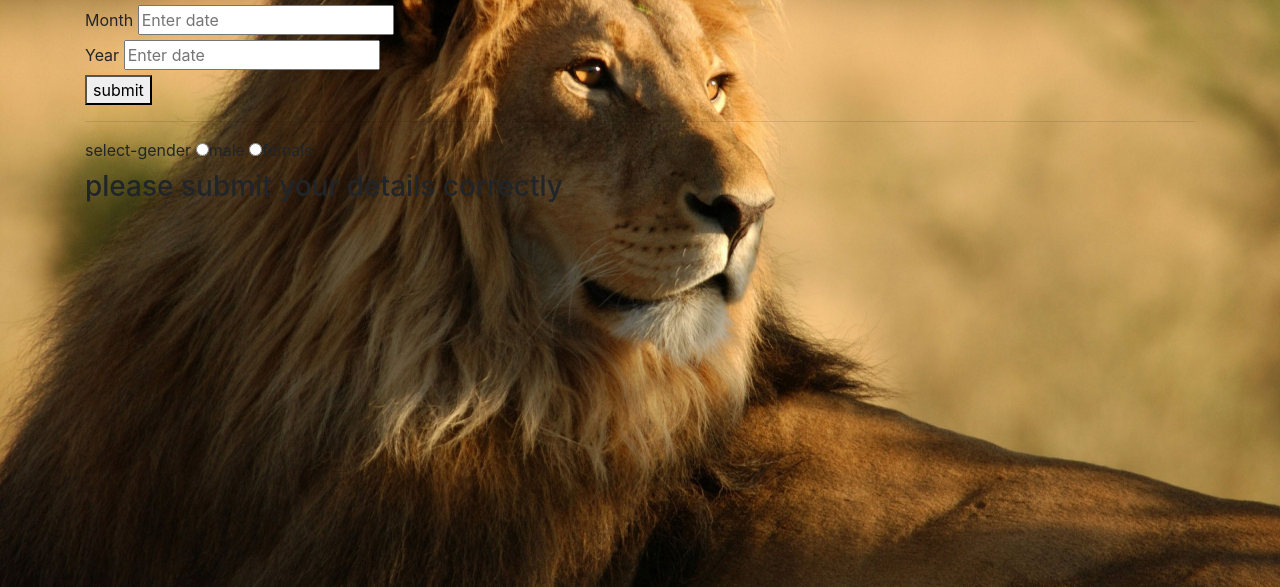
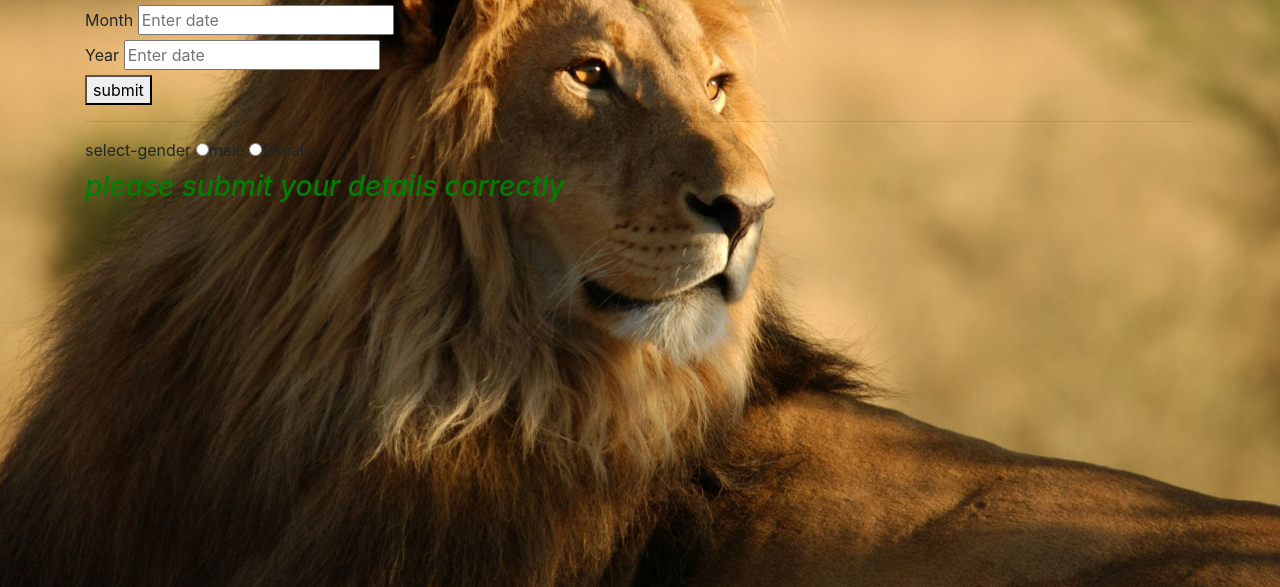
Before and after one commit to don55odhiambo/akan-name-ip2, a plain HTML site: page index.html in a window 1280 px wide. Shown: the part 213-800 px from the top of the page. Drawn offline with nearby package versions, Linux system fonts and the light colour scheme; a script that the page names is missing; files whose address does not match are found by name.

Commit message:
modified and styled h3

```diff
--- a/style.css
+++ b/style.css
@@ -21,6 +21,10 @@ body{
     background-size: cover;
     background-repeat: no-repeat;
 
-
-
 }
+h3
+{
+    color: green;
+    text-align: unset;
+    font-style: italic;
+}
```
